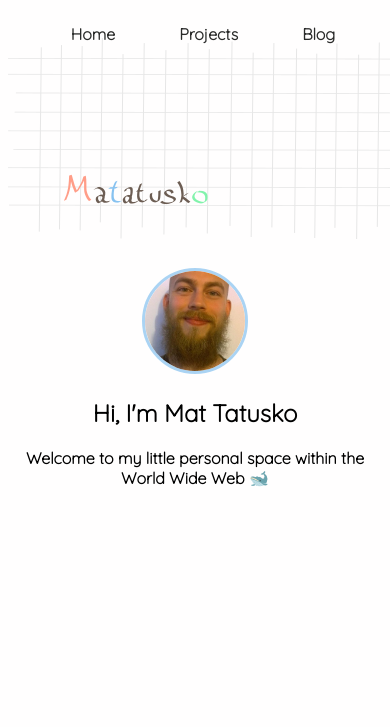
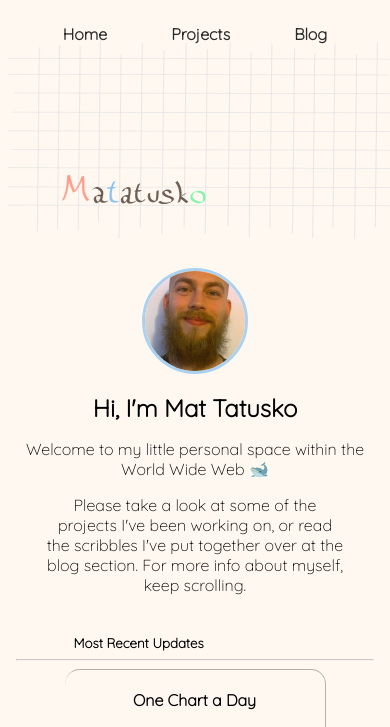
Before and after one commit to matatusko/portfolio-website, a Flask app: page / in a window 390 px wide. Shown: the top 727 px of the page. Run offline with Flask 2, Linux system fonts and the light colour scheme.

Commit message:
Expanded Home section

```diff
--- a/portfolio/home/static/css/home.css
+++ b/portfolio/home/static/css/home.css
@@ -3,4 +3,22 @@
     max-width: 100px;
     max-height: 100px;
     border: 3px solid rgba(135, 194, 240, .7);
+    margin: 0 auto 15px auto;
 }
+
+.home-content {
+    max-width: 80%;
+    margin: 0 auto 20px auto;
+}
+
+.new-section {
+    margin: 40px auto 0 auto;
+}
+
+.new-section > p {
+    text-align: left;
+    padding: 0 0 0 17.5%;
+    font-size: smaller;
+    font-weight: 600;
+    margin: 0 0;
+}
--- a/portfolio/home/templates/home.html
+++ b/portfolio/home/templates/home.html
@@ -6,11 +6,47 @@
 {% block content %}
 
 <img id='profile-pic' src="{{ url_for('.static', filename='images/profile.png') }}" alt="profile" />
-<h2>Hi, I'm Mat Tatusko</h2>
-<p>Welcome to my little personal space within the World Wide Web &#128011;</p>
-<p>
+<div class="content-title">
+    <h2>Hi, I'm Mat Tatusko</h2>
+    <p>Welcome to my little personal space within the World Wide Web &#128011;</p>
+</div>
 
+<p class="home-content">
+Please take a look at some of the projects I've been working on,
+or read the scribbles I've put together over at the blog section.
+For more info about myself, keep scrolling.
 </p>
+
+<div class="new-section">
+    <p>Most Recent Updates</p>
+    <hr class="divider">
+</div>
+
+<div class="cards">
+    <a href="/projects/project-1">
+        <div class="card">
+            <span class="card-title">One Chart a Day</span>
+            <img class="card-image" src="#">
+            <span class="card-description">description 1</span>
+        </div>
+    </a>
+    <a href="/blog/blog-1">
+        <div class="card">
+            <span class="card-title">Website is live!</span>
+            <span class="card-description">After long long time finally I have managed to find some will power to sit down and construct my own portfolio website. It is super exciting times!</span>
+        </div>
+    </a>
+    <a href="/blog/blog-2">
+        <div class="card">
+            <span class="card-title">Lorem Ipsum</span>
+            <span class="card-description">Lorem ipsum dolor sit amet, consectetur adipiscing elit, sed do eiusmod tempor incididunt ut labore et dolore magna aliqua. Ut enim ad minim veniam, quis nostrud exercitation ullamco laboris nisi ut aliquip ex ea commodo consequat. </span>
+        </div>
+    </a>
+</div>
+
+<div class="new-section">
+    <p>About Me</p>
+    <hr class="divider">
 </div>
 
 {% endblock %}
--- a/portfolio/projects/templates/projects.html
+++ b/portfolio/projects/templates/projects.html
@@ -9,6 +9,8 @@
     <h2>Projects</h2>
     <p>Please take a look at some of the stuff I've been working on &#128036;</p>
 </div>
+
+<br>
 
 <div class="cards">
     <a href="/projects/project-1">
--- a/portfolio/static/css/cards.css
+++ b/portfolio/static/css/cards.css
@@ -2,7 +2,7 @@
     display: flex;
     justify-content: space-evenly;
     flex-wrap: wrap;
-    margin: 15px auto;
+    margin: 0 auto;
     row-gap: 30px;
     column-gap: 50px;
 }
@@ -15,7 +15,16 @@
     border-radius: 15px;
     border-right: 1px solid rgba(117, 103, 94, .5);
     border-top: 1px solid rgba(117, 103, 94, .5);
+    transition: opacity .25s ease-in-out;
     cursor: pointer;
+}
+
+.cards:hover .card {
+    opacity: 0.4;
+}
+
+.cards .card:hover {
+    opacity: 1;
 }
 
 .card-title {
--- a/portfolio/static/css/common.css
+++ b/portfolio/static/css/common.css
@@ -4,11 +4,18 @@ html, body {
 }
 
 body {
-   background-color: #fffefe;
+   background-color: #fff8f1;
    font-family: 'Quicksand', sans-serif;
-   font-weight: 600;
    display: flex;
    flex-direction: column;
+}
+
+.font-light {
+   font-weight: 100;
+}
+
+.font-heavt {
+   font-weight: 600;
 }
 
 
@@ -22,15 +29,11 @@ body {
 }
 
 .content-title {
-   margin: 0 auto 40px auto;
+   margin: 0 auto;
 }
 
 .content-title > h2 {
    margin: 0;
-}
-
-.content-title > p {
-   margin: 10px auto 0 auto;
 }
 
 
@@ -42,10 +45,27 @@ a:hover, a:visited, a:link, a:active {
 }
 
 
+/* DIVIDERS */
+.divider {
+   width: 65%;
+   opacity: .5;
+}
+
+@media (max-width: 600px) {
+   .divider {
+       width: 95%;
+   }
+}
+
+
 /* ICONS */
-.icons-list {
+.icon-list {
    display: flex;
    justify-content: center;
+}
+
+#footer > .icon-list {
+   margin: 10px auto;
 }
 
 .contact-icon {
--- a/portfolio/static/css/footer.css
+++ b/portfolio/static/css/footer.css
@@ -1,18 +1,6 @@
 /* FOOTER */
 #footer {
-    flex-shrink: 0;
     font-weight: 100;
     text-align: center;
     padding: 10px 0;
 }
-
-.footer-divide {
-    width: 65%;
-    opacity: .5;
-}
-
-@media (max-width: 600px) {
-    .footer-divide {
-        width: 95%;
-    }
-}
--- a/portfolio/static/css/navbar.css
+++ b/portfolio/static/css/navbar.css
@@ -1,11 +1,11 @@
 /* NAVBAR */
 #navbar {
-   width: 100vw;
+   width: 100%;
    min-height: 225px;
 }
 
 .navbar-logo {
-   width: 100%;
+   width: 99%;
    height: 100%;
    position: absolute;
    z-index: -1;
@@ -23,6 +23,7 @@
 .navbar {
    display: flex;
    justify-content: center;
+   font-weight: 600;
 }
 
 .navbar-list {
--- a/portfolio/templates/contacts.html
+++ b/portfolio/templates/contacts.html
@@ -1,4 +1,4 @@
-<div class="icons-list">
+<div class="icon-list">
     <a href="https://github.com/matatusko" title="Collaborate with me on Github">
     <img class="contact-icon" src="{{ url_for('static', filename='icons/github.svg') }}" alt="Github" />
     </a>
--- a/portfolio/templates/footer.html
+++ b/portfolio/templates/footer.html
@@ -1,3 +1,3 @@
-<hr class="footer-divide">
+<hr class="divider">
 <p>Feel free to reach out to me on any of the channels below:</p>
 {% include 'contacts.html' %}
```
Also changed, not shown: portfolio/blog/templates/blogs.html (+6 -2 lines).
